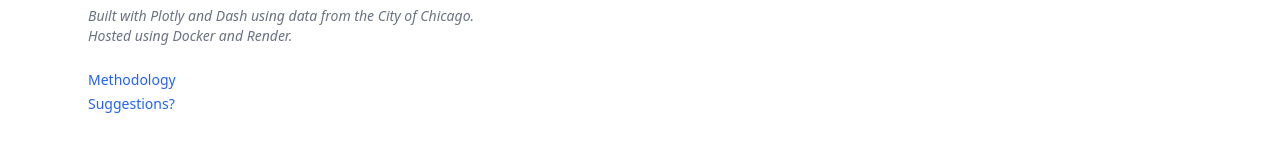
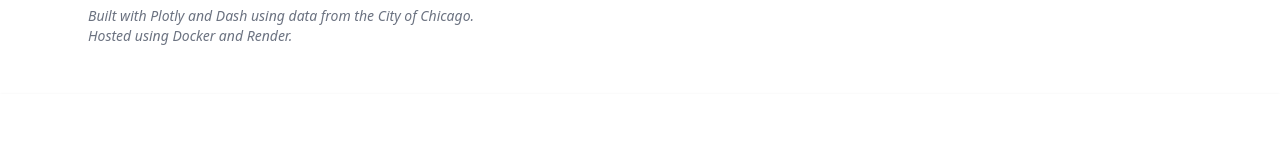
Before and after one commit to s-vishnoi/portfolio, a Vue app: page /bikeability in a window 1280 px wide. Shown: the part 1338-1490 px from the top of the page. Built offline with nearby package versions, Linux system fonts and the light colour scheme.

Commit message:
new updates

```diff
--- a/src/pages/Bikeability.vue
+++ b/src/pages/Bikeability.vue
@@ -20,26 +20,6 @@
             Hosted using Docker and Render.
       </p>
 
-          <!-- 📖 Methodology & Feedback -->
-      <div class="text-sm space-y-1 text-blue-600">
-        <p>
-          <a
-            href="https://github.com/s-vishnoi/chicago-bikeability-map"
-            target="_blank"
-            class="hover:underline"
-          >
-            Methodology
-          </a>
-        </p>
-        <p>
-          <a
-            href="https://docs.google.com/forms/d/e/1FAIpQLSeFxMoI1pig3d9YPGAEFEN-uDXyC7-F7AdTir7p3XG_DYAhrg/viewform?usp=header"
-            class="hover:underline"
-          >
-            Suggestions?
-          </a>
-        </p>
-      </div>
 
     <!--
     <p class="text-blue-600 hover:underline text-sm">
--- a/src/pages/Work.vue
+++ b/src/pages/Work.vue
@@ -99,15 +99,16 @@
             <li>General Physics - 2021 Fall | 2022 Winter, Spring | 2023 Fall, Winter | 2025 Winter</li>
           </ul>
 
-          <!-- Scrollable Testimonials -->
-          <div class="max-h-64 overflow-y-auto space-y-4 p-4 border rounded bg-base-200">
-            <blockquote
+          <!-- Scrollable Testimonials Styled Like a Word Cloud -->
+          <div class="max-h-64 overflow-y-auto flex flex-wrap gap-3 p-4 border rounded bg-base-200">
+            <span
               v-for="(quote, index) in nuTestimonials"
               :key="index"
-              class="italic text-sm text-gray-600 border-l-4 border-accent pl-4"
+              class="italic text-sm text-gray-700 bg-base-100 px-3 py-2 rounded shadow-sm border border-gray-300"
+              style="max-width: 16rem"
             >
               “{{ quote }}”
-            </blockquote>
+            </span>
           </div>
         </div>
       </div>
```
